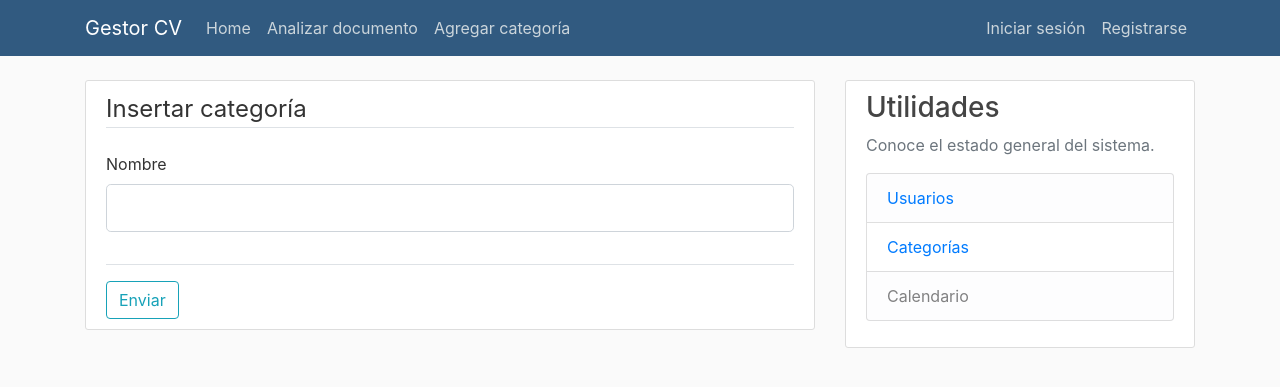
After one commit to tam210/CV-Web-Analysis-, a Flask app: page /category/new in a window 1280 px wide. The commit adds this page. Shown: the top 387 px of the page. Run offline with Flask 2, Linux system fonts and the light colour scheme; some libraries are stand-ins or nearby versions.

Commit message:
Obtención de usuarios y categorías + Unique error corregido

```diff
--- a/main/analysis.py
+++ b/main/analysis.py
@@ -3,7 +3,7 @@ import glob
 import re
 import string
 import pandas as pd
-import pandas as pd
+import numpy as np
 import matplotlib.pyplot as plt
 
 pytesseract.pytesseract.tesseract_cmd = r'C:\Program Files (x86)\Tesseract-OCR\tesseract.exe'
@@ -108,7 +108,8 @@ def getRessumeDF(file):
     sum = pd.DataFrame({'Área':terms.keys(), 'Puntaje': scores}).sort_values(by='Puntaje', ascending=False)
 
     pie = plt.figure(figsize=(5,5))
-    plt.pie(sum['Puntaje'], labels=sum.index, explode = (0.1,0,0,0,0,0), autopct='%1.0f%%',shadow=True,startangle=90)
+    plt.pie(sum['Puntaje'], labels=sum.index, autopct='%1.0f%%',shadow=True,startangle=90)
+    # plt.pie(sum['Puntaje'], labels=sum.index, explode = (0.1,0,0,0,0,0), autopct='%1.0f%%',shadow=True,startangle=90)
     plt.title('Áreas más desarrolladas')
     plt.axis('equal')
     #plt.show()
--- a/main/forms.py
+++ b/main/forms.py
@@ -1,14 +1,12 @@
 from flask_wtf import FlaskForm
 from wtforms import StringField, PasswordField, SubmitField, BooleanField, FileField, SubmitField, SelectField, TextAreaField
 from wtforms.validators import DataRequired, Length, Email, EqualTo, ValidationError
-from main.models import Usuario
+from main.models import Usuario, Categoria
 
 
 #Los formularios en HTML se harán con la sintaxis de flask:
 #Formulario de registro
 class RegistrationForm(FlaskForm):
-    #DataRequired: Que se ingrese un valor
-    #Length: Que tenga intervalo de cantidad de caracteres
     name = StringField('Nombre',
                             validators=[DataRequired()])
     username = StringField('Username',
@@ -49,3 +47,13 @@ class CandidateForm(FlaskForm):
     charge = TextAreaField('Descripción', validators=[DataRequired()])
     file = FileField("Archivo")
     submit = SubmitField('Enviar')
+
+class CategoryForm(FlaskForm):
+    name = StringField('Nombre', validators=[DataRequired()])
+    submit = SubmitField('Enviar')
+
+    #El formato del nombre de la función para que automáticamente valide es: 'validate_[nombre de la variable a validar]'
+    def validate_name(self, name):
+        cat = Categoria.query.filter_by(name=name.data).first()
+        if cat:
+            raise ValidationError('La categoría ingresada ya existe.')
--- a/main/routes.py
+++ b/main/routes.py
@@ -1,5 +1,5 @@
 from flask import render_template, url_for, flash, redirect, request, abort
-from main.forms import RegistrationForm, LoginForm, UploadFileForm, CandidateForm
+from main.forms import RegistrationForm, LoginForm, UploadFileForm, CandidateForm, CategoryForm
 from werkzeug.utils import secure_filename
 import os
 from main.analysis import getRessumeDF
@@ -162,3 +162,37 @@ def delete_candidato(candidato_id):
     db.session.commit()
     flash('Usuario eliminado', 'success')
     return redirect(url_for('home'))
+
+@app.route("/category/new", methods=['GET', 'POST'])
+def create_category():
+    form = CategoryForm()
+    if form.validate_on_submit():
+        category = Categoria(name=form.name.data)
+        db.session.add(category)
+        db.session.commit()
+        flash('Categoría registrado', 'success')
+        return redirect(url_for('home'))
+    return render_template('new_category.html', title='Nueva Categoría',
+                            form=form, legend='Ingresar nueva categoría')
+
+
+@app.route("/categories", methods=['GET', 'POST'])
+def categorias():
+    categorias = Categoria.query.all()
+
+    return render_template('categories.html', title='Categorías',
+                            categorias=categorias, legend='Categorías existentes')
+
+@app.route("/users", methods=['GET', 'POST'])
+def users():
+    users = Usuario.query.all()
+
+    return render_template('users.html', title='Usuarios',
+                            users=users, legend='Usuarios existentes')
+
+# @app.route("/categories/<int:categoria_id>", methods=['GET', 'POST'])
+# def categorias_candidato(categoria_id):
+#     candidatos = Candidato.query.get_or_404(categoria_id)
+#     if current_user not in candidato.usuarios:
+#         abort(403)
+#     return redirect(url_for('home'))
--- a/main/templates/layout.html
+++ b/main/templates/layout.html
@@ -7,7 +7,6 @@
 
     <!-- Bootstrap CSS -->
     <link rel="stylesheet" href="https://maxcdn.bootstrapcdn.com/bootstrap/4.0.0/css/bootstrap.min.css" integrity="sha384-Gn5384xqQ1aoWXA+058RXPxPg6fy4IWvTNh0E263XmFcJlSAwiGgFAW/dAiS6JXm" crossorigin="anonymous">
-
     <link rel="stylesheet" type="text/css" href="{{ url_for('static', filename='main.css') }}">
 
     {% if title %}
@@ -20,7 +19,7 @@
     <header class="site-header">
       <nav class="navbar navbar-expand-md navbar-dark bg-steel fixed-top">
         <div class="container">
-          <a class="navbar-brand mr-4" href="/">Gestor CV</a>
+          <a class="navbar-brand mr-3" href="/">Gestor CV</a>
           <button class="navbar-toggler" type="button" data-toggle="collapse" data-target="#navbarToggle" aria-controls="navbarToggle" aria-expanded="false" aria-label="Toggle navigation">
             <span class="navbar-toggler-icon"></span>
           </button>
@@ -28,6 +27,7 @@
             <div class="navbar-nav mr-auto">
               <a class="nav-item nav-link" href="/">Home</a>
               <a class="nav-item nav-link" href="/get_analysis">Analizar documento</a>
+              <a class="nav-item nav-link" href="/category/new">Agregar categoría</a>
             </div>
             <!-- Navbar Right Side -->
             <div class="navbar-nav">
@@ -65,8 +65,12 @@
             <h3>Utilidades</h3>
             <p class='text-muted'>Conoce el estado general del sistema.
               <ul class="list-group">
-                <li class="list-group-item list-group-item-light">Usuarios</li>
-                <li class="list-group-item list-group-item-light">Anuncios</li>
+                <li class="list-group-item list-group-item-light">
+                  <a href="/users" class="link-secondary">Usuarios</a>
+                </li>
+                <li class="list-group-item">
+                  <a href="/categories" class="link-secondary">Categorías</a>
+                </li>
                 <li class="list-group-item list-group-item-light">Calendario</li>
               </ul>
             </p>
--- /dev/null
+++ b/main/templates/new_category.html
@@ -0,0 +1,30 @@
+{% extends "layout.html" %}
+{% block content %}
+
+    <div class="content-section">
+        <form method="POST" action="">
+            {{ form.hidden_tag()}}
+            <fieldset class="form-group">
+                <legend class="border-bottom mb-4">Insertar categoría</legend>
+                <div class="form-group">
+                    {{ form.name.label(class="form-control-label") }}
+
+                    {% if form.name.errors %}
+                        {{ form.name(class="form-control form-control-lg is-invalid") }}
+                        <div class="invalid-feedback">
+                            {% for error in form.name.errors %}
+                                <span>{{ error }}</span>
+                            {% endfor %}
+                        </div>
+                    {% else %}
+                        {{ form.name(class="form-control form-control-lg") }}
+                    {% endif %}
+
+                </div>
+            </fieldset>
+            <div class="border-top pt-3">
+                {{ form.submit(class="btn btn-outline-info")}}
+            </div>
+        </form>
+    </div>
+{% endblock content %}
```
Also changed, not shown: main/models.py (+11 -5 lines), main/templates/categories.html (added, +10 -0 lines), main/templates/users.html (added, +10 -0 lines), instance/site.db, main/static/files/resume_results.png.
